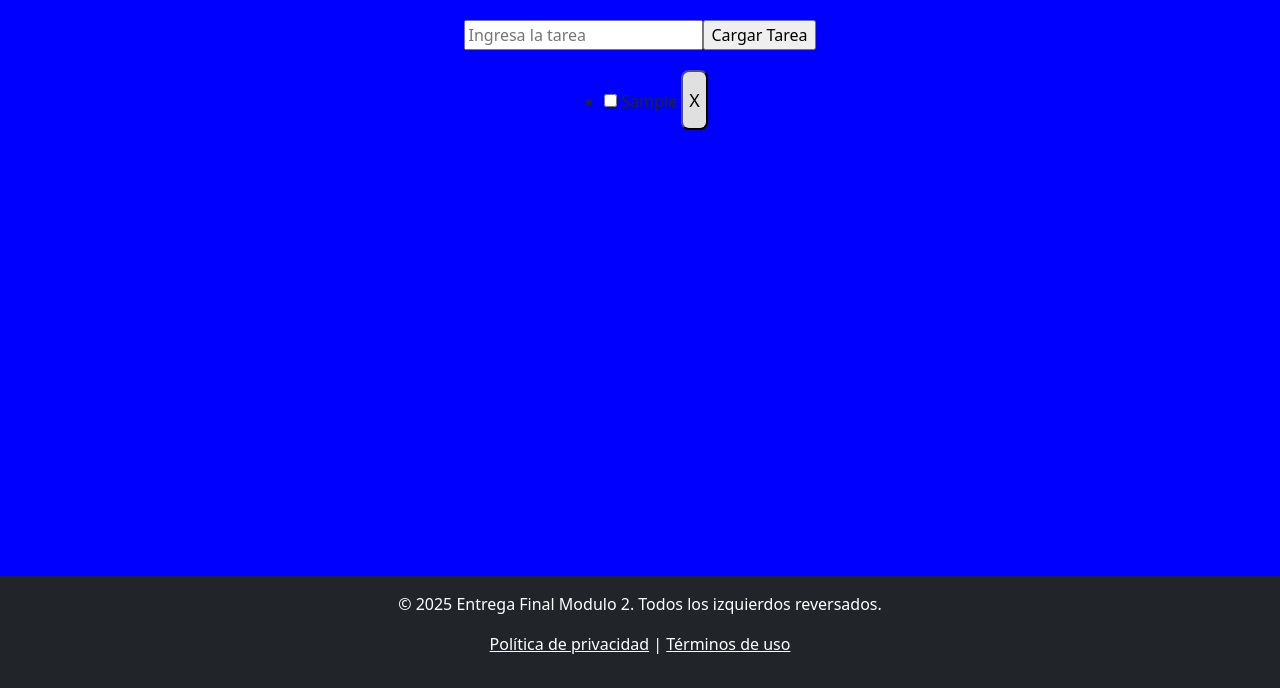
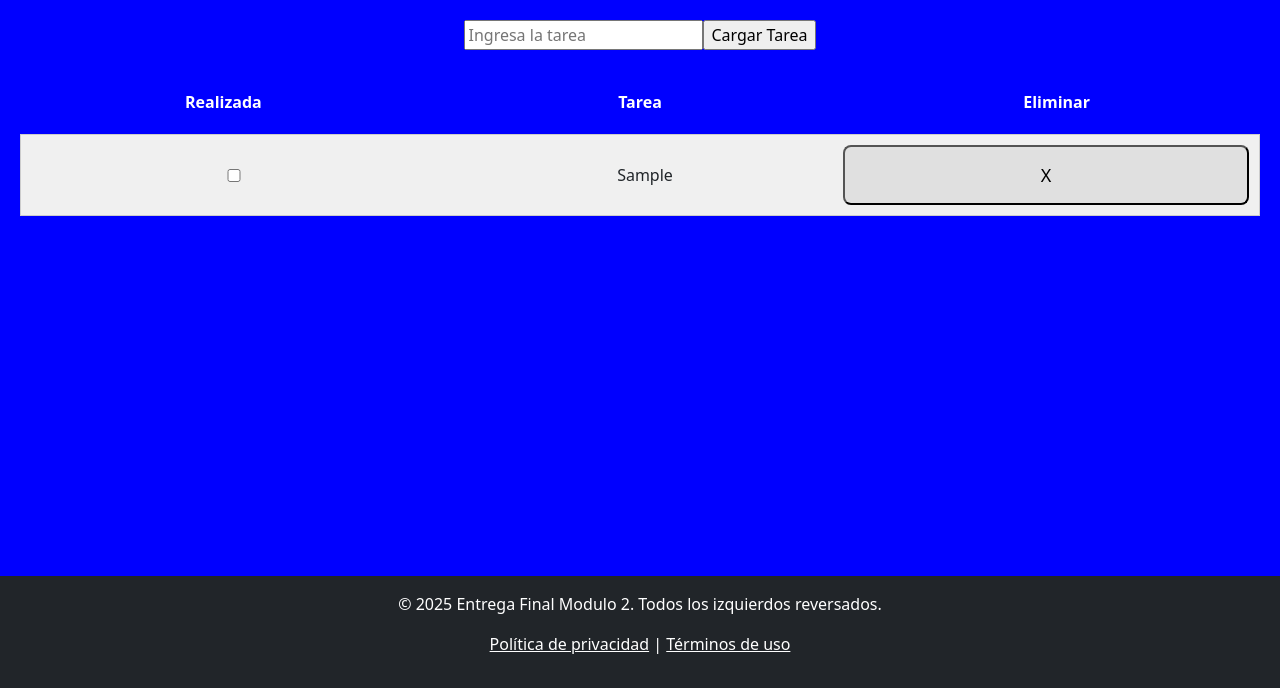
Before and after one commit to Ezevo022/EntregaFinalMod2, a plain HTML site: page listaTareas.html in a window 1280 px wide. Both pictures are taken after typing "Sample" into the empty fields and a click on the input "Cargar Tarea". Shown: the part 112-800 px from the top of the page. Drawn offline with nearby package versions, Linux system fonts and the light colour scheme.

Commit message:
Se termina pagina principal y lista tareas con arreglos en interfaz

```diff
--- a/listaTareas.html
+++ b/listaTareas.html
@@ -39,11 +39,17 @@
     <h1 class="titulo_principal">Lista de tareas del dia</h1>
 
     <form id="formulario">
-      <input type="text" name="tarea" placeholder="Ingresa la tarea">
+      <input type="text" name="tarea" placeholder="Ingresa la tarea" required>
       <input type="submit" value="Cargar Tarea">
     </form>
 
-    <ul id="listaTareas"></ul>
+    <div class="encabezados_grid">
+      <span>Realizada</span>
+      <span>Tarea</span>
+      <span>Eliminar</span>
+    </div>
+    <ul id="listaTareas">
+    </ul>
   </main>
   <footer class="bg-dark text-white text-center py-3">
     <div class="container">
--- a/style.css
+++ b/style.css
@@ -10,7 +10,7 @@ body {
 }
 
 main {
-  flex: 1;
+    flex: 1;
 }
 
 .titulo_principal {
@@ -52,6 +52,11 @@ main {
     font-size: 18px;
     border-radius: 8px;
     background-color: #e0e0e0;
+    cursor: pointer;
+  }
+
+  button:hover {
+    background-color: darkred;
   }
 
   .igual {
@@ -69,8 +74,34 @@ main {
   }
 
   #listaTareas {
-    display: flex;
-    flex-direction: column;
-    justify-content: center;
+    gap: 10px;
+    padding: 20px;
+    list-style: none;
+    margin: 0;
+  }
+
+  #listaTareas li {
+    background-color: #f0f0f0;
+    display: grid;
+    grid-template-columns: repeat(3, 1fr);
+    padding: 10px;
+    border: 1px solid #ccc;
     align-items: center;
   }
+
+  #listaTareas li span {
+    flex-grow: 1;
+    margin-left: 10px;
+    text-align: center;
+  }
+
+  .encabezados_grid {
+    display: grid;
+    grid-template-columns: repeat(3, 1fr);
+    gap: 10px;
+    padding: 0 20px;
+    margin-top: 20px;
+    font-weight: bold;
+    text-align: center;
+    color: white;
+  }
--- a/tareas.js
+++ b/tareas.js
@@ -5,14 +5,14 @@ const lista = document.querySelector("#listaTareas")
 const eliminarTarea = (id) => {
     const node = document.getElementById(id)
     const checkbox = node.querySelector("input[type='checkbox']");
-    const nodeParent = node.parentNode;
+    // const nodeParent = node.parentNode;
 
     if (!checkbox.checked) {
         alert("No se puede eliminar una tarea NO completada.");
         return;
     }
 
-    nodeParent.remove()
+    node.remove()
 }
 
 let contador = 1;
@@ -24,14 +24,14 @@ form.addEventListener("submit", (event) => {
     const texto = form.tarea.value
 
     const nuevoElemento = document.createElement("li")
+    nuevoElemento.id = contador
+
     nuevoElemento.innerHTML = `
-    <div id="${contador}">
     <input type='checkbox'>
         <span>
             ${texto}
         </span>
-    <button class='botonEliminar' onclick='eliminarTarea("${contador}")'>X</button>
-    </div>
+    <button onclick='eliminarTarea("${contador}")'>X</button>
     `
 
     lista.appendChild(nuevoElemento)
```
Also changed, not shown: script.js (+6 -2 lines).
